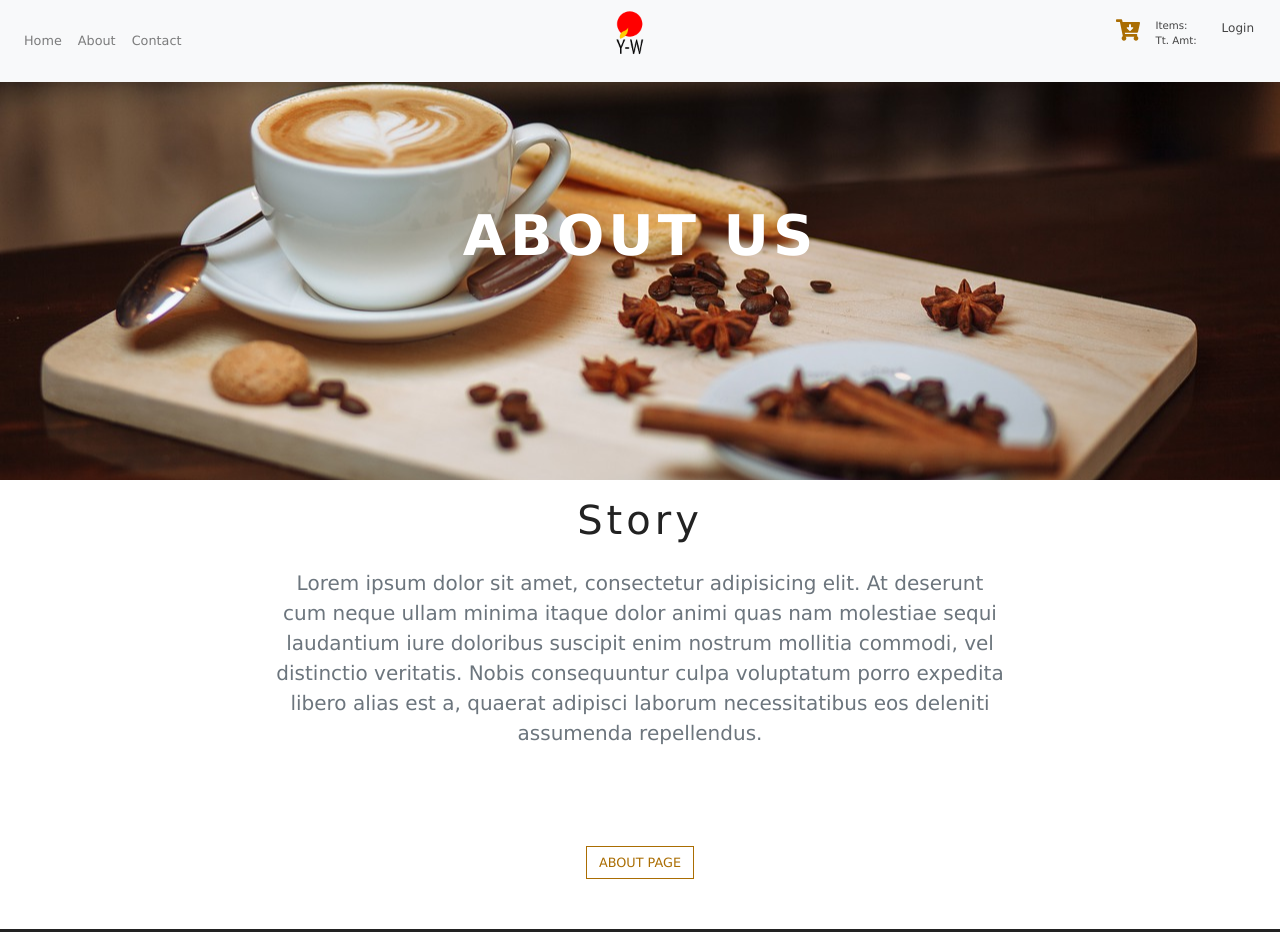
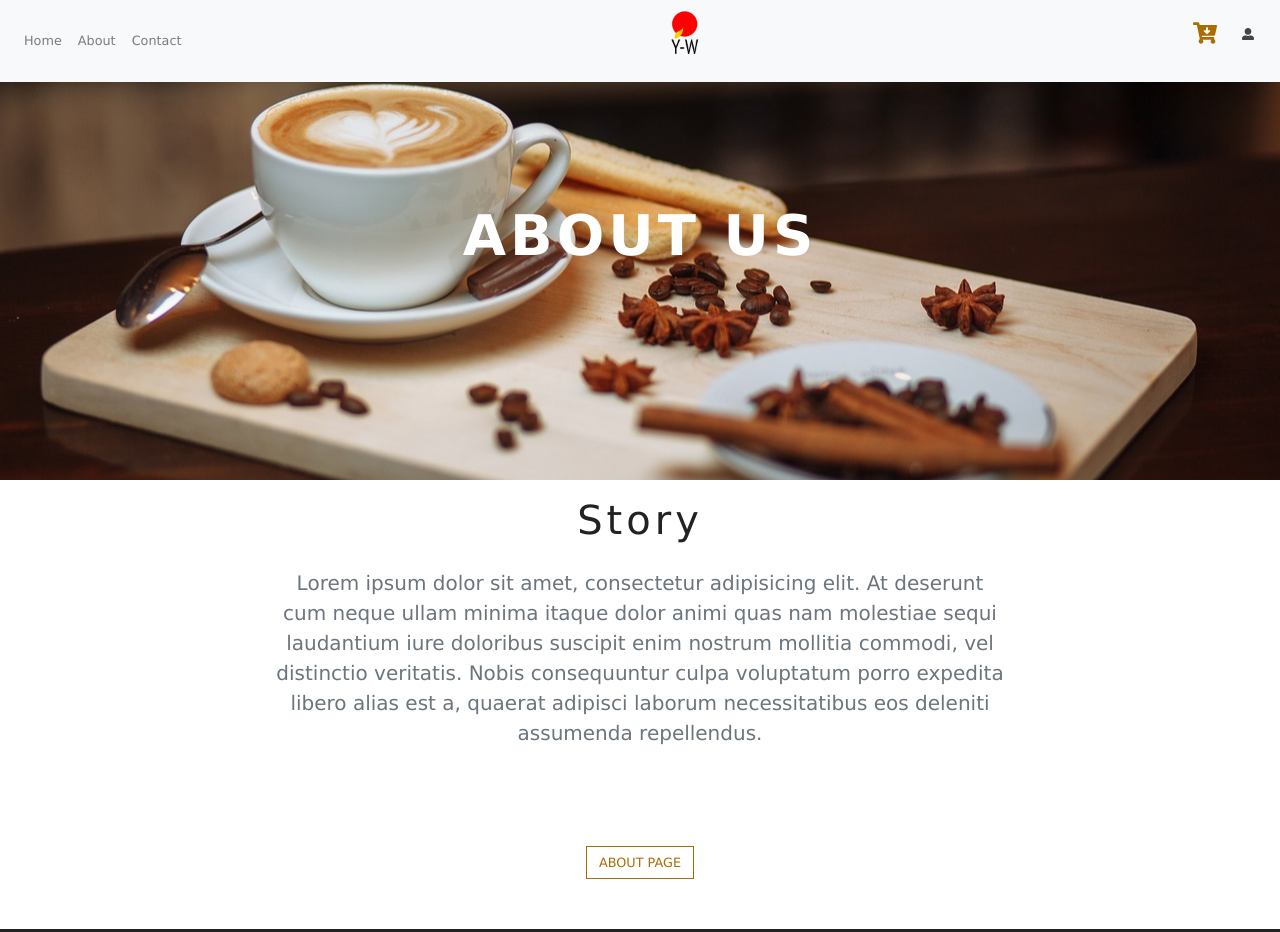
Before and after one commit to rajjubajra/gatsby-coffee-shop, a Gatsby site: page /about in a window 1280 px wide. Shown: the top 932 px of the page. Built offline with nearby package versions, Linux system fonts and the light colour scheme; Gatsby itself is replaced by a stand-in of ours.

Commit message:
Login button changed to Icon

```diff
--- a/src/components/Globals/Nabar.js
+++ b/src/components/Globals/Nabar.js
@@ -2,7 +2,7 @@ import React, { Component } from 'react';
 import {Link} from 'gatsby';
 import Logo from '../../images/logo-150x150.png';
 import {FaCartArrowDown} from 'react-icons/fa';
-import {FiUserIcon} from 'react-icons/fi';
+import {FaUserAlt} from 'react-icons/fa';
 
 export default class Nabar extends Component {
   state ={
@@ -65,14 +65,15 @@ export default class Nabar extends Component {
             </ul>
             {/**  SNIPCART: SHOPING CART  */}
             <ul className="shopping-cart-item">
-              <li className="nav-item ml-sm-5"><FaCartArrowDown className="cart-icon snipcart-checkout"/></li>
+
               <li className="snipcart-summary">
-                  <small>Items: <span className="snipcart-total-items"></span></small>
-                  <small>Tt. Amt: <span className="snipcart-total-price"></span></small>
+                  <small>{/*Items:*/} <span className="snipcart-total-items"></span></small>
+                  <FaCartArrowDown className="cart-icon snipcart-checkout"/>
+                  <small>{/*Total Amount:*/}<span className="snipcart-total-price"></span></small>
               </li>
               <li>
                 <a href="#" className="snipcart-user-profile">
-                  <span className="snipcart-user-email">Login</span>
+                  <FaUserAlt className="snipcart-user-email" />
                 </a>
                {/* <a href="#" className="snipcart-user-logout">Logout</a> */}
               </li>
--- a/src/components/layout.css
+++ b/src/components/layout.css
@@ -97,6 +97,7 @@ h1, h2, h3, h4, h5, h6{
 }
 .shopping-cart-item li a{
   color: #444;
+  font-size: 1.5rem;
 }
 .snipcart-user-email{
   font-size: 0.75rem;
@@ -104,9 +105,11 @@ h1, h2, h3, h4, h5, h6{
 }
 
 .snipcart-summary{
-  display: flex;
-  flex-direction: column;
-  margin: 0px 15px;
+    display: flex;
+    flex-direction: column;
+    margin: 0px 15px;
+    justify-content: center;
+    align-items: center;
 }
 
  button.navbar-toggle{
```
